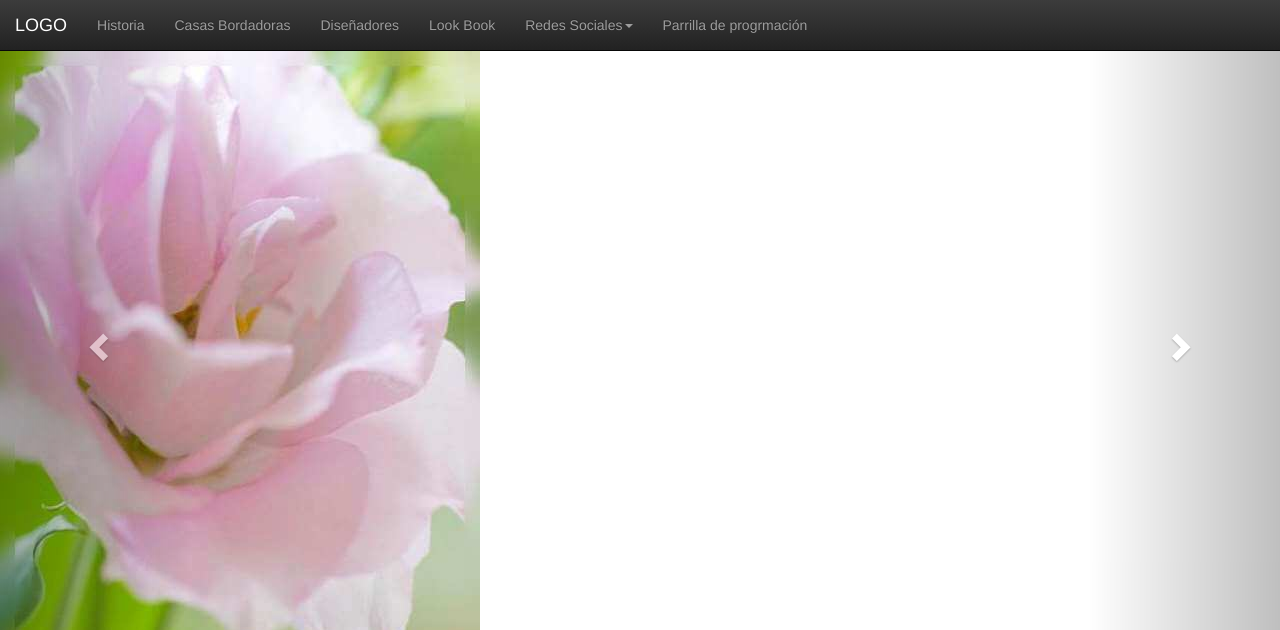
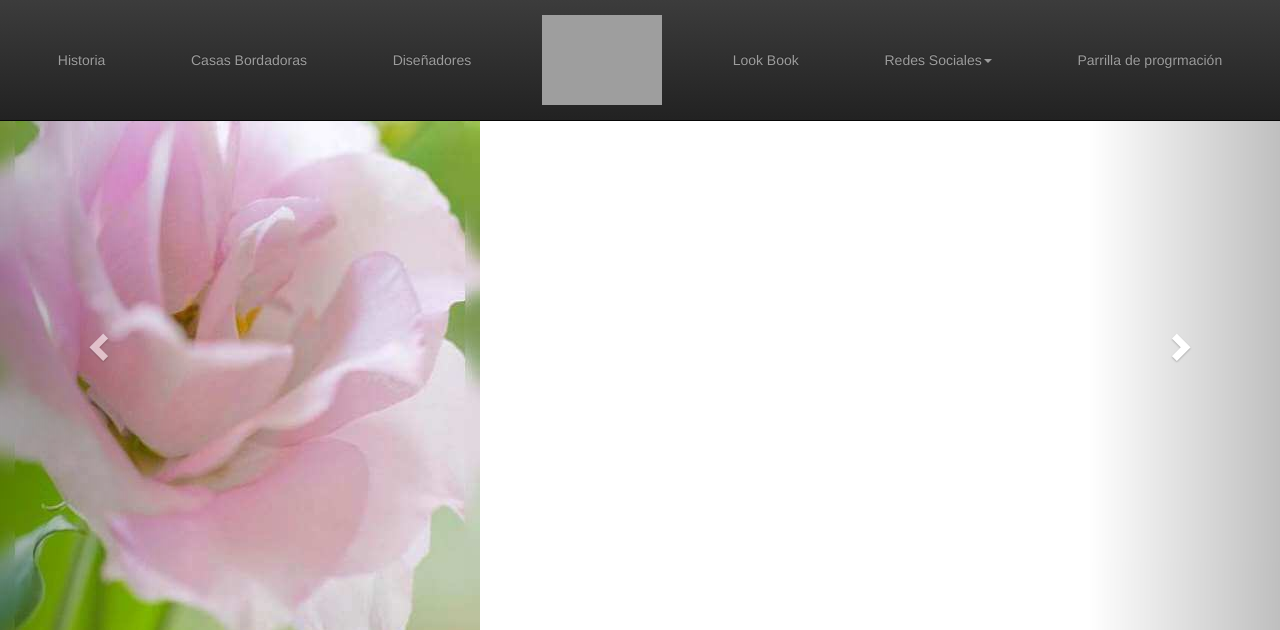
Before and after one commit to ingJulianLasso/expoBordado, a PHP site: page / in a window 1280 px wide. Shown: the top 630 px of the page. Run offline with PHP 8.4, Linux system fonts and the light colour scheme; grey boxes are pictures that could not be loaded.

Commit message:
Se organiza el menú con CSS3 y FLEXBOX

```diff
--- a/css/index.css
+++ b/css/index.css
@@ -1,3 +1,9 @@
+@media (min-width: 768px) {
+  .contenedor {
+    margin-top: 153px;
+  }
+}
+
 .contenedor {
   margin-top: 51px;
 }
--- /dev/null
+++ b/css/menu.css
@@ -0,0 +1,35 @@
+@media (min-width: 768px) {
+  .logo {
+    min-width: 120px;
+    max-width: 120px;
+    margin-top: 15px;
+    margin-bottom: 15px;
+  }
+
+  #menu {
+    width: 100%;
+    display: -webkit-flex;
+    -webkit-flex-direction: row;
+    display: flex;
+    flex-direction: row;
+    -webkit-align-items: stretch;
+    align-items: stretch;
+    -webkit-align-items: center;
+    align-items: center;
+  }
+
+  #menu > li {
+    -webkit-flex: 1 1 auto;
+    flex: 1 1 auto;
+    text-align: center;
+  }
+  #menu > li > a:hover {
+    border-bottom: solid 2px #fff;
+  }
+}
+
+@media (max-width: 767px) {
+  .logo, .logoLI {
+    display: none;
+  }
+}
--- a/src/header.php
+++ b/src/header.php
@@ -3,3 +3,4 @@
 <link rel="stylesheet" href="css/bootstrap.min.css">
 <link rel="stylesheet" href="css/bootstrap-theme.min.css">
 <link rel="stylesheet" href="css/index.css">
+<link rel="stylesheet" href="css/menu.css">
--- a/src/menuTop.php
+++ b/src/menuTop.php
@@ -8,15 +8,15 @@
         <span class="icon-bar"></span>
         <span class="icon-bar"></span>
       </button>
-      <a class="navbar-brand" href="index.php">LOGO</a>
     </div>
 
     <!-- Collect the nav links, forms, and other content for toggling -->
     <div class="collapse navbar-collapse" id="bs-example-navbar-collapse-1">
-      <ul class="nav navbar-nav">
+      <ul id="menu" class="nav navbar-nav">
         <li><a href="#">Historia</a></li>
         <li><a href="#">Casas Bordadoras</a></li>
         <li><a href="#">Diseñadores</a></li>
+        <li class="logoLI"><img src="img/logo.png" class="logo"></li>
         <li><a href="lookBook.php">Look Book</a></li>
         <li class="dropdown">
           <a href="#" class="dropdown-toggle" data-toggle="dropdown" role="button" aria-haspopup="true" aria-expanded="false">Redes Sociales<span class="caret"></span></a>
```
Also changed, not shown: img/Logo.png (deleted). Lines whose indentation alone changed are shown as unchanged.
